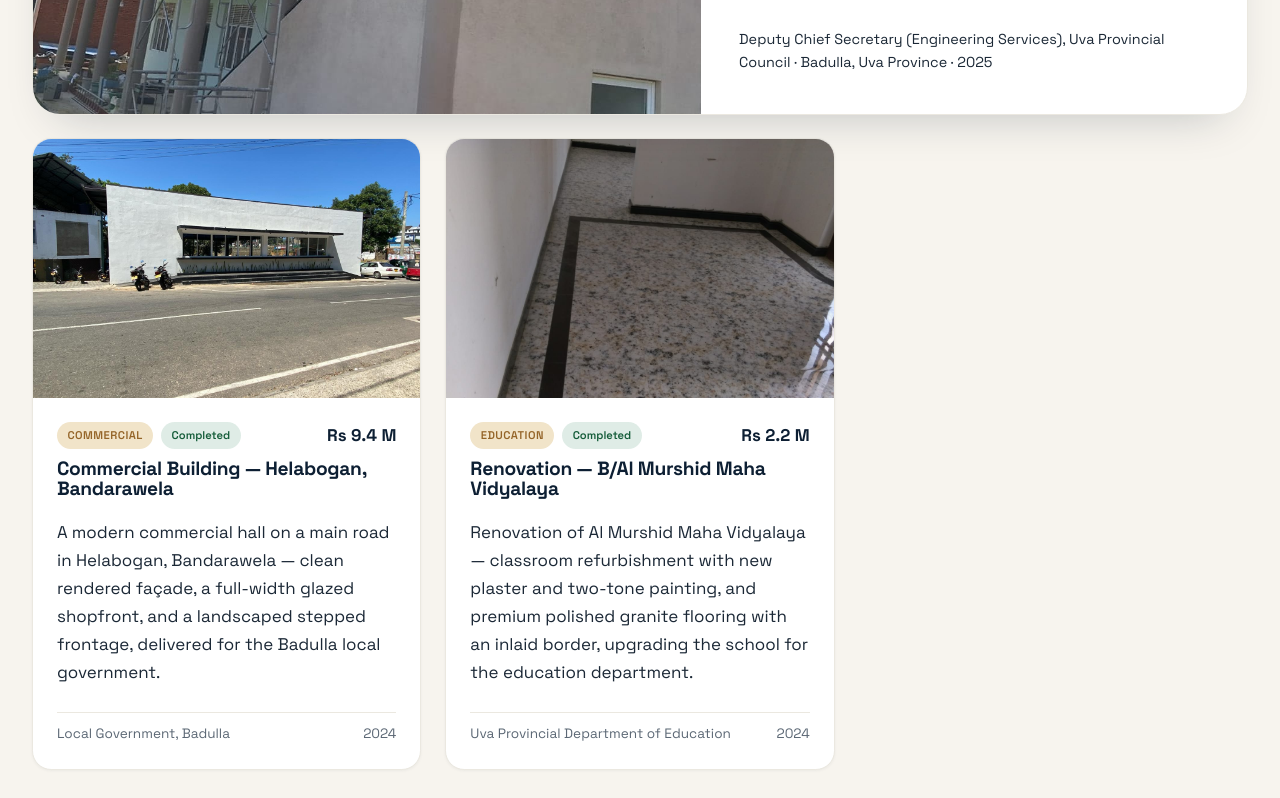
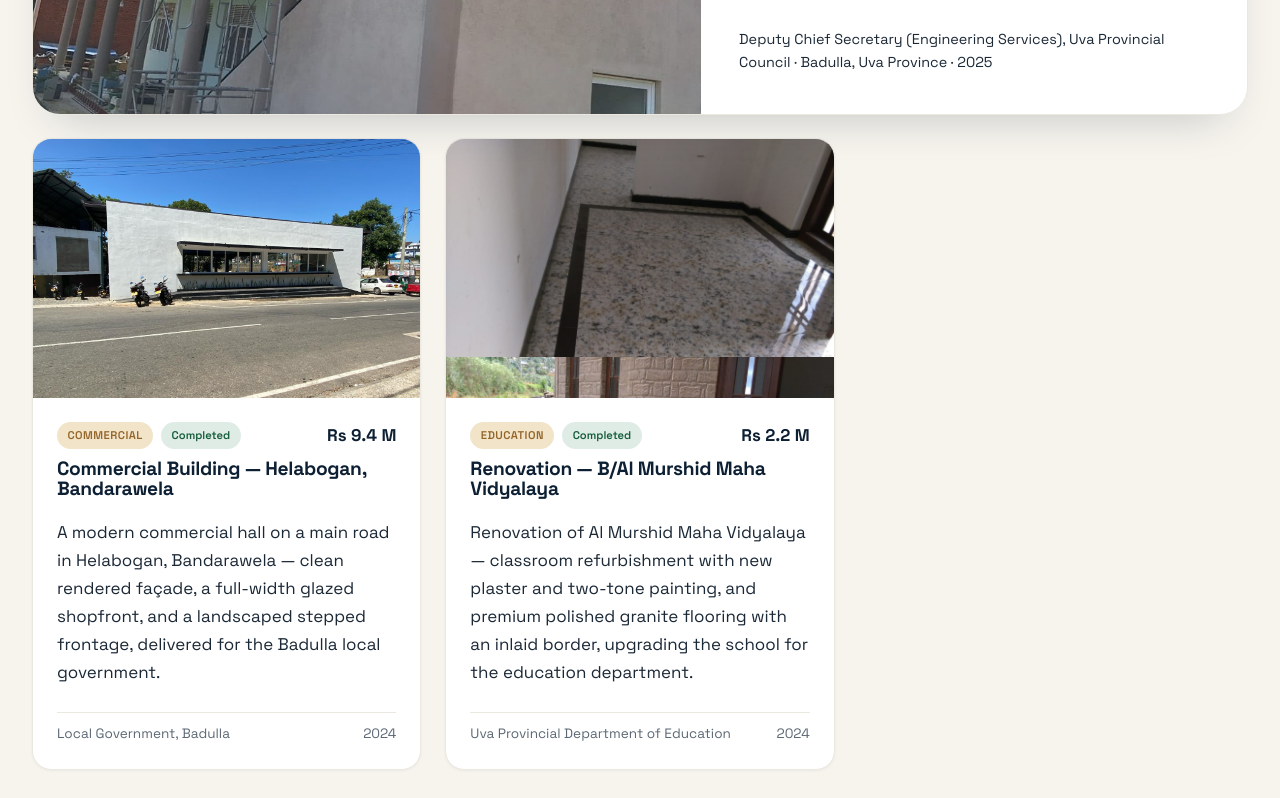
Before and after one commit to RizAhd/Bluemoon-Private-limited-Website, a Next.js app: page / in a window 1280 px wide. Shown: the part 2720-3518 px from the top of the page. Built offline with nearby package versions, Linux system fonts and the light colour scheme.

Commit message:
refactor: implement ProjectImageCarousel component in ProjectCard

```diff
--- a/components/ProjectCard.tsx
+++ b/components/ProjectCard.tsx
@@ -1,13 +1,15 @@
 import type { Project } from "@/lib/types";
 import { formatLKRCompact } from "@/lib/currency";
+import { ProjectImageCarousel } from "./ProjectImageCarousel";
 
 export function ProjectCard({ project }: { project: Project }) {
   const statusLabel = project.status.charAt(0).toUpperCase() + project.status.slice(1);
+  const images = project.images.length ? project.images : [project.cover];
   return (
     <article className="project-card" data-tags={project.tags.join(" ")}>
       <div className="project-card__image">
-        {/* eslint-disable-next-line @next/next/no-img-element */}
-        <img src={project.cover} alt={project.alt} loading="lazy" />
+        <ProjectImageCarousel images={images} alt={project.alt} />
+        <span className="project-card__count">{images.length} photos</span>
       </div>
       <div className="project-card__content">
         <div className="project-card__meta">
--- /dev/null
+++ b/components/ProjectImageCarousel.tsx
@@ -0,0 +1,45 @@
+"use client";
+
+import { useEffect, useState } from "react";
+
+export function ProjectImageCarousel({
+  images,
+  alt,
+  interval = 3400,
+}: {
+  images: string[];
+  alt: string;
+  interval?: number;
+}) {
+  const [idx, setIdx] = useState(0);
+  const count = images.length;
+
+  useEffect(() => {
+    if (count < 2) return;
+    if (window.matchMedia("(prefers-reduced-motion: reduce)").matches) return;
+    const t = setInterval(() => setIdx((i) => (i + 1) % count), interval);
+    return () => clearInterval(t);
+  }, [count, interval]);
+
+  return (
+    <div className="carousel">
+      {images.map((src, i) => (
+        // eslint-disable-next-line @next/next/no-img-element
+        <img
+          key={i}
+          src={src}
+          alt={i === 0 ? alt : ""}
+          className={i === idx ? "is-active" : ""}
+          loading="lazy"
+        />
+      ))}
+      {count > 1 && (
+        <div className="carousel__dots" aria-hidden="true">
+          {images.map((_, i) => (
+            <span key={i} className={i === idx ? "is-on" : ""} />
+          ))}
+        </div>
+      )}
+    </div>
+  );
+}
```
